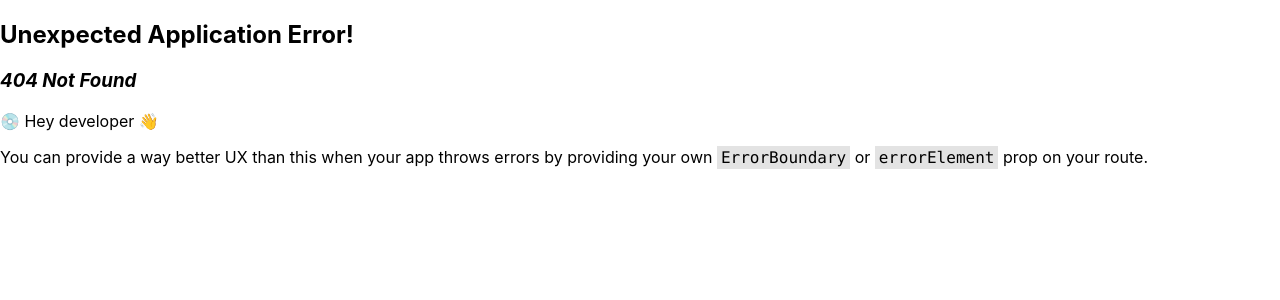
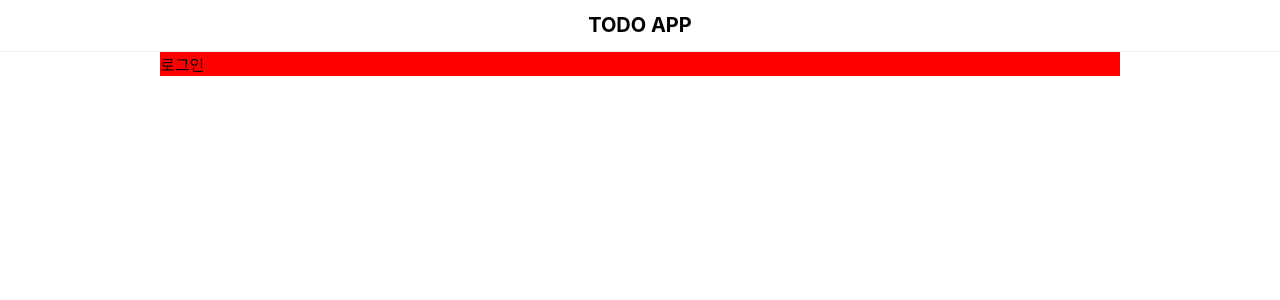
Before and after one commit to hyemin33/todo-app, a React (Vite) app: page /login in a window 1280 px wide. Before the commit this address had no page. Shown: the top 300 px of the page. Built offline with nearby package versions, Linux system fonts and the light colour scheme.

Commit message:
[#4] 로그인페이지 생성
fixes #4

```diff
--- a/src/components/layouts/units/Header.tsx
+++ b/src/components/layouts/units/Header.tsx
@@ -1,4 +1,4 @@
-import { H1 } from '@src/components/commons/Typography';
+import { H1 } from '@src/components/common/Typography';
 import { HeaderWrap } from './style';
 
 const Header = () => {
--- /dev/null
+++ b/src/pages/Login/index.tsx
@@ -0,0 +1,5 @@
+const LoginPage = () => {
+  return <div>로그인</div>;
+};
+
+export default LoginPage;
--- a/src/routes/AppRouter.tsx
+++ b/src/routes/AppRouter.tsx
@@ -3,17 +3,21 @@ import { createBrowserRouter, RouterProvider } from 'react-router-dom';
 import MainPage from '@src/pages/Main';
 import ErrorPage from '@src/pages/Error';
 import DefaultLayout from '@src/components/layouts';
+import LoginPage from '@src/pages/Login';
 
 export const AppRouter = () => {
   const router = createBrowserRouter([
     {
       element: <DefaultLayout />,
-
+      errorElement: <ErrorPage />,
       children: [
         {
           path: '/',
           element: <MainPage />,
-          errorElement: <ErrorPage />,
+        },
+        {
+          path: '/login',
+          element: <LoginPage />,
         },
       ],
     },
```
Also changed, not shown: src/components/common/Typography.ts (renamed from src/components/commons/Typography.ts).
